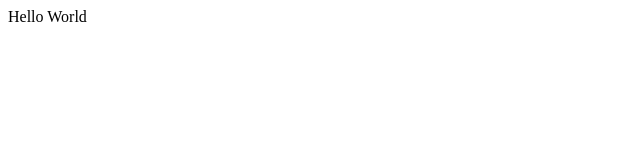
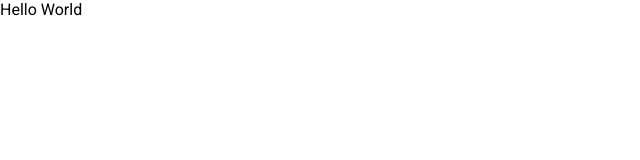
Before and after one commit to bernatsampera/Brastlewark, an Angular app: page / in a window 1280 px wide. Shown: the top 160 px of the page, without its empty margins (0-640 px from the left). Built offline with nearby package versions, Linux system fonts and the light colour scheme.

Commit message:
Add libraries material and rx-angular/state

```diff
--- a/angular.json
+++ b/angular.json
@@ -28,6 +28,7 @@
               "src/assets"
             ],
             "styles": [
+              "./node_modules/@angular/material/prebuilt-themes/deeppurple-amber.css",
               "src/styles.scss"
             ],
             "scripts": []
@@ -92,6 +93,7 @@
               "src/assets"
             ],
             "styles": [
+              "./node_modules/@angular/material/prebuilt-themes/deeppurple-amber.css",
               "src/styles.scss"
             ],
             "scripts": []
@@ -123,6 +125,7 @@
           }
         }
       }
-    }},
+    }
+  },
   "defaultProject": "Brastlewark"
 }
--- a/package.json
+++ b/package.json
@@ -12,13 +12,16 @@
   "private": true,
   "dependencies": {
     "@angular/animations": "~9.0.0",
+    "@angular/cdk": "^9.2.4",
     "@angular/common": "~9.0.0",
     "@angular/compiler": "~9.0.0",
     "@angular/core": "~9.0.0",
     "@angular/forms": "~9.0.0",
+    "@angular/material": "^9.2.4",
     "@angular/platform-browser": "~9.0.0",
     "@angular/platform-browser-dynamic": "~9.0.0",
     "@angular/router": "~9.0.0",
+    "@rx-angular/state": "^1.2.2",
     "rxjs": "~6.5.4",
     "tslib": "^1.10.0",
     "zone.js": "~0.10.2"
--- a/src/index.html
+++ b/src/index.html
@@ -6,6 +6,8 @@
   <base href="/">
   <meta name="viewport" content="width=device-width, initial-scale=1">
   <link rel="icon" type="image/x-icon" href="favicon.ico">
+  <link href="https://fonts.googleapis.com/css?family=Roboto:300,400,500&display=swap" rel="stylesheet">
+  <link href="https://fonts.googleapis.com/icon?family=Material+Icons" rel="stylesheet">
 </head>
 <body>
   <app-root></app-root>
--- a/src/styles.scss
+++ b/src/styles.scss
@@ -1 +1,4 @@
 /* You can add global styles to this file, and also import other style files */
+
+html, body { height: 100%; }
+body { margin: 0; font-family: Roboto, "Helvetica Neue", sans-serif; }
```
Also changed, not shown: 1 other file (tests, documents, lock files or other folders).
